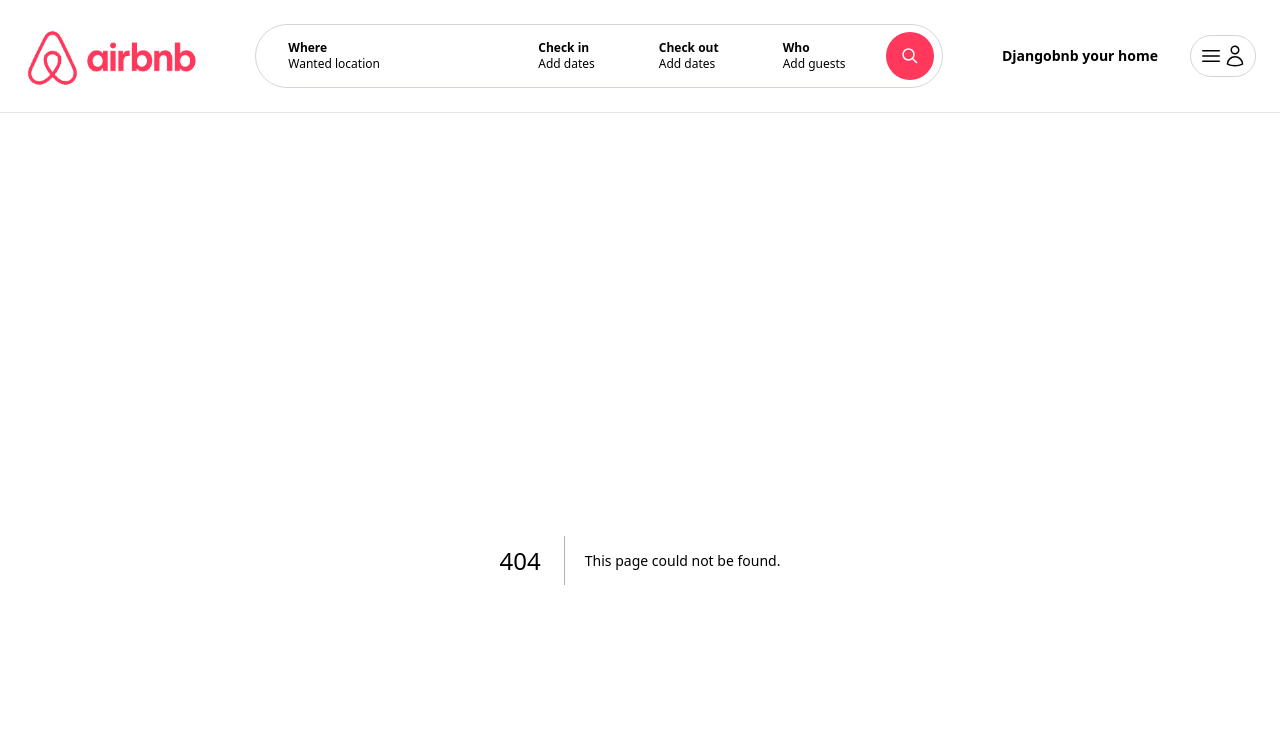
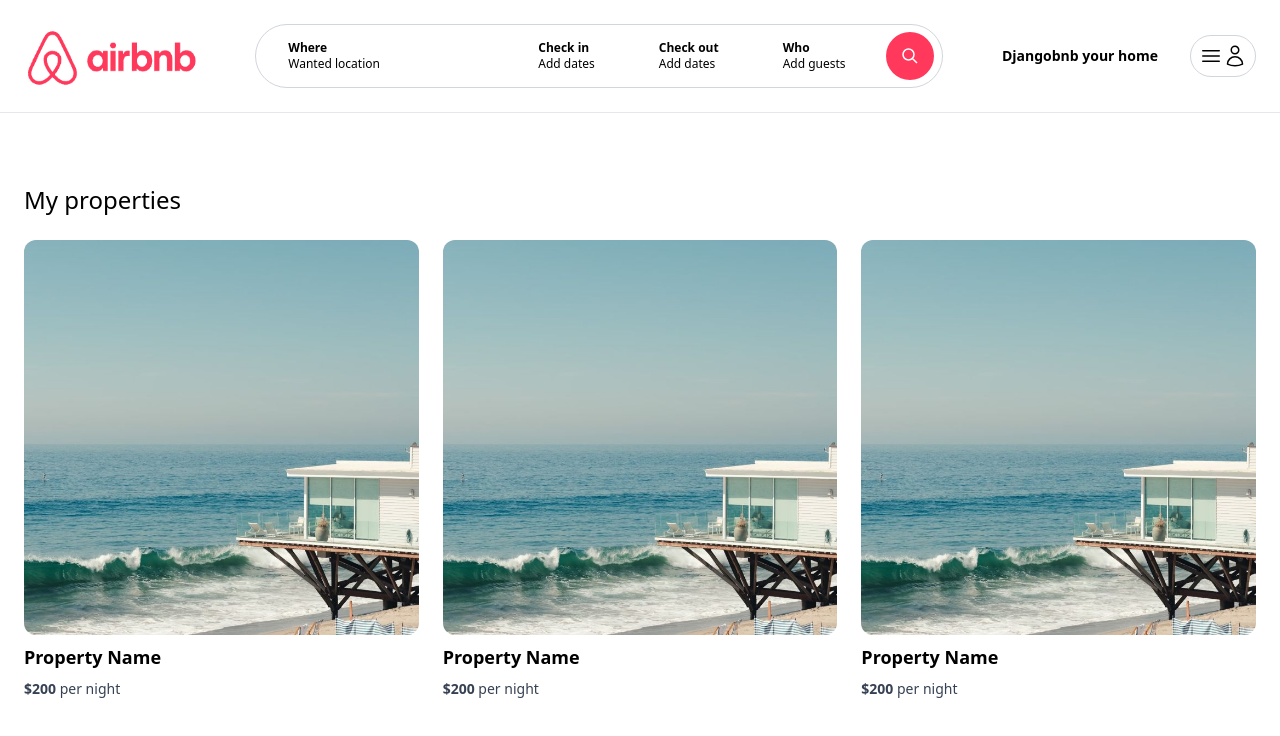
Before and after one commit to hannahanna14/djangobnb, a Next.js app: page /myproperties in a window 1280 px wide. Before the commit this address had no page. Shown: the top 736 px of the page. Built offline with nearby package versions, Linux system fonts and the light colour scheme.

Commit message:
My properties(static) - APUS, JHOHANNA ROSE

```diff
--- /dev/null
+++ b/app/myproperties/page.tsx
@@ -0,0 +1,19 @@
+import Image from "next/image";
+import PropertyList from "@/app/components/properties/PropertyList";
+
+
+const MyPropertiesPage = () => {
+    return (
+        <main className="max-w-[1500px] mx-auto px-6 pb-6">
+            <h1 className="my-6 text-2xl">My properties</h1>
+
+
+            <div className="grid grid-cols-1 md:grid-cols-3 gap-6">
+                <PropertyList />
+            </div>
+        </main>
+    )
+}
+
+
+export default MyPropertiesPage;
```
